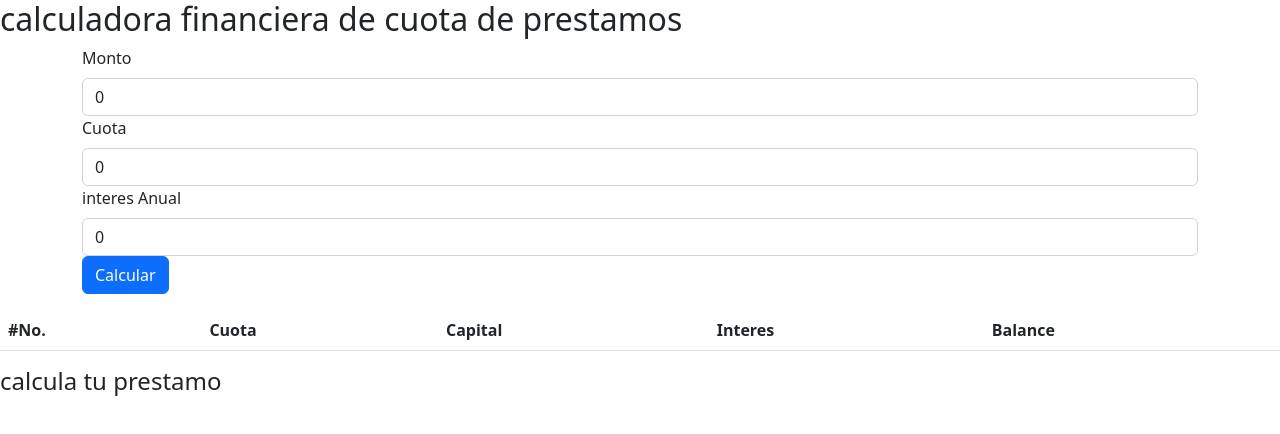
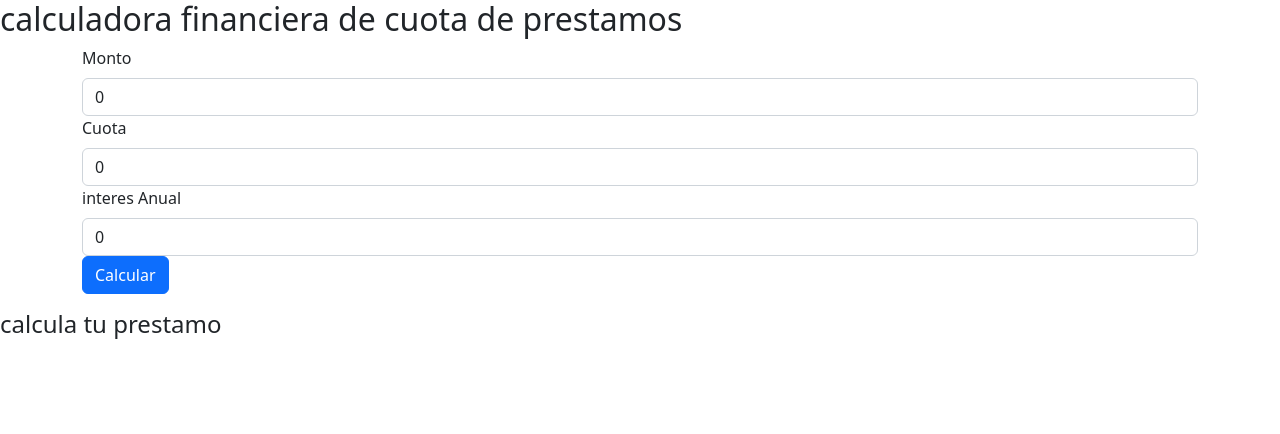
Before and after one commit to jordislpm/practicas, a React (Vite) app in the folder dial/: page / in a window 1280 px wide. Shown: the top 434 px of the page. Built offline with nearby package versions, Linux system fonts and the light colour scheme.

Commit message:
ultimo cambio 29/12/22

```diff
--- a/dial/src/AppFuntional.jsx
+++ b/dial/src/AppFuntional.jsx
@@ -26,7 +26,7 @@ function AppFuntional (){
         setCuota(e.target.value)
       };
 
-    const [meses, setMeses] = useState([]);
+    const [meses,setMeses] = useState([]);
 
     const createMes = (e)=>{
       e.preventDefault()
@@ -82,7 +82,7 @@ console.log(meses)
         handleInteresAnual={handleInteresAnual}/>
       </div>
      <div>
-   {meses.length >= 0 && <Tabla meses={meses}/>}
+   {meses.length >= 1 && <Tabla meses={meses}/>}
    {meses.length < 1 && <h4>calcula tu prestamo</h4>}
      </div>
 
```
Also changed, not shown: dial/src/assets/components/Practica IV/Tabla.jsx (+0 -12 lines).
